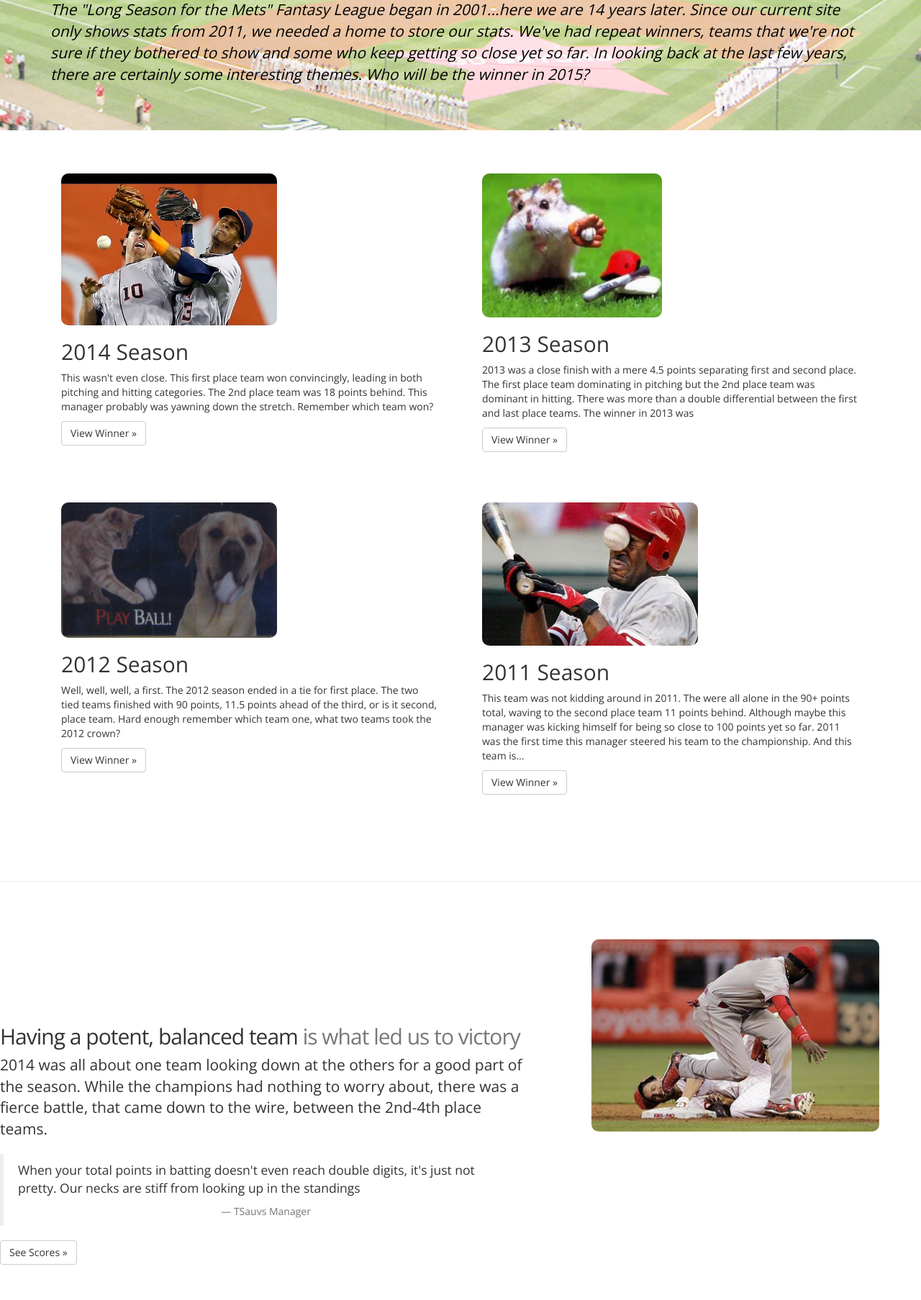
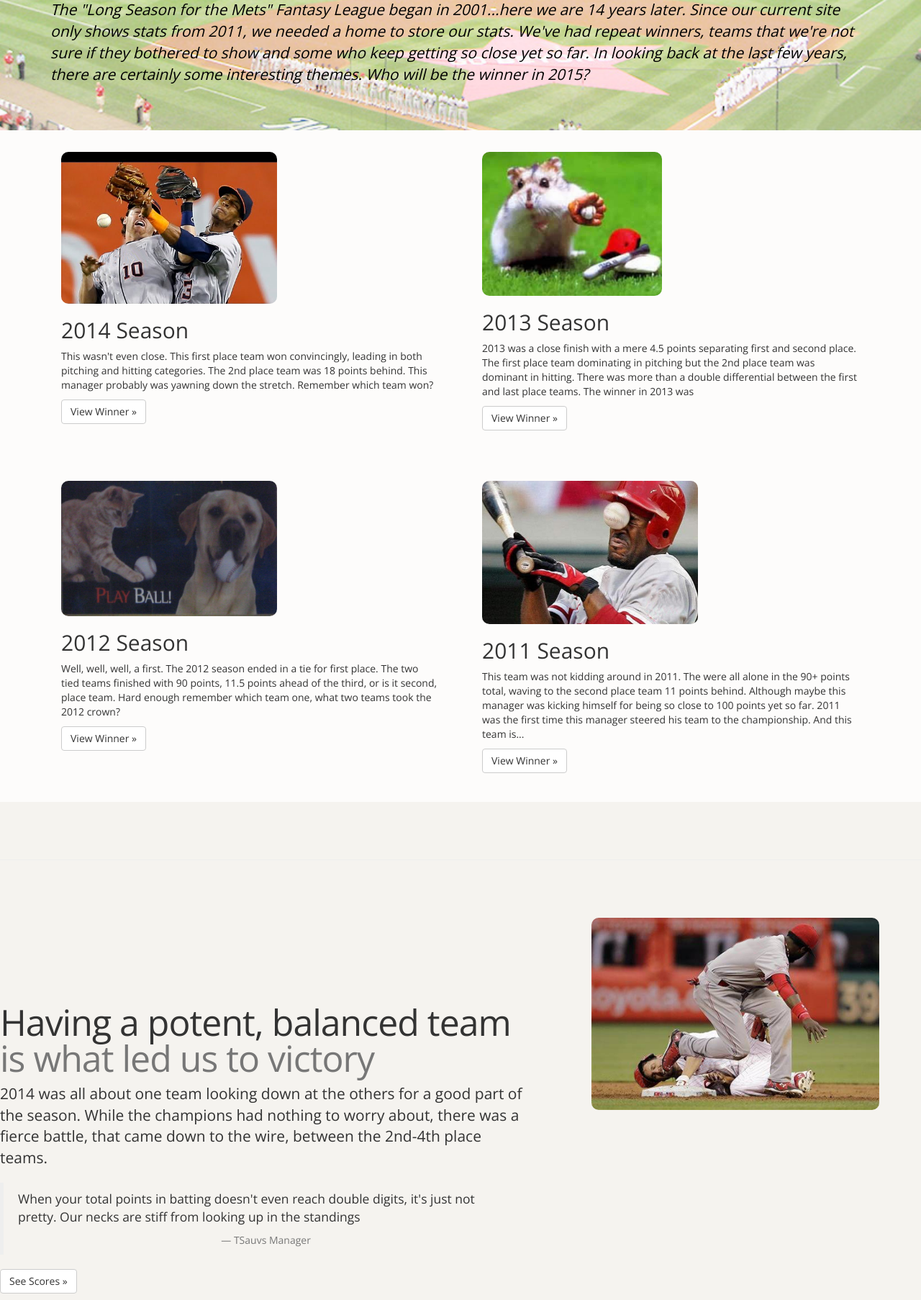
Before and after one commit to sherigr/LeaguerBoard, a PHP site: page / in a window 1280 px wide. Shown: the part 199-2005 px from the top of the page at 72% size. Run offline with PHP 8.4, Linux system fonts and the light colour scheme; some libraries are stand-ins or nearby versions.

Commit message:
Seasons event lister added Winners added Some styling update

```diff
--- a/css/style.css
+++ b/css/style.css
@@ -9,6 +9,7 @@
 	font-family: 'Open Sans', sans-serif;
 	font-size: 14px;
 	font-weight: 400;
+  background-color: #F5F3EF;
 }
 
 h1,
@@ -144,20 +145,31 @@
     padding: 15px;
 }
 
-/* Container
+/* Seasons Container
 --------------------------------------------*/
 /*.container {
   padding-top: 20px;
 }*/
+#seasons {
+  /*background-color: #EFEBE5;*/
+  background-color: #FDFCFB;
+  margin-top: -30px;
+}
 
+.winner {
+  color: #540f0f;
+  font-size: 20px;
+  font-weight: 700;
+}
 
 
 /* Featurettes
 --------------------------------------------- */
-hr .featurette-divider {
+hr.featurette-divider {
   background-color: #666666;
   color: #666666;
 }
+
 .featurette-divider {
   margin: 80px 0; /* Space out the Bootstrap <hr> more */
 }
@@ -173,11 +185,23 @@
 .img-responsive, .thumbnail a>img, .thumbnail>img {
 	border-radius: 10px;
 }
+
+.col-md-7 .left {
+  margin-right: 10px;
+}
 /* --------------------------------------------- */
 
 
 footer {
 	text-align: center;
+}
+
+footer#footer {
+/*  background-color: #2D3E30;
+  border-color: #2D3E30;*/
+  color: #2D3E30;
+  text-align: center;
+  padding: 20px;
 }
 
 
@@ -221,7 +245,9 @@
   }
 }
 
-@media (min-width: 768px )
+@media (min-width: 768px ) {
+
+}
 
 
 @media (min-width: 768px) {
--- a/index.html
+++ b/index.html
@@ -14,7 +14,6 @@
     <!-- Bootstrap core CSS -->
     <link href="css/bootstrap.min.css" rel="stylesheet">
     <!-- Custom styles for this template -->
-    <link href="css/jumbotron.css" rel="stylesheet">
     <!-- Additional Styles -->
     <link href="css/font-awesome.min.css" rel="stylesheet">
     <link href="css/prettyPhoto.css" rel="stylesheet" type="text/css"> <link href='http://fonts.googleapis.com/css?family=Open+Sans:700,300,400' rel='stylesheet' type='text/css'>
@@ -67,7 +66,7 @@
         <!-- <p><a class="btn btn-primary btn-lg" href="#" role="button">Who will win 2015? &raquo;</a></p> -->
       </div>
     </div>
-
+    <div id="seasons">
       <div class="container">
         <!-- Example row of columns -->
         <div class="row">
@@ -75,37 +74,37 @@
             <img src="img/oops.png" alt="..." class="img-rounded img-responsive" height="300" width="300">
             <h2>2014 Season</h2>
             <p>This wasn't even close. This first place team won convincingly, leading in both pitching and hitting categories. The 2nd place team was 18 points behind. This manager probably was yawning down the stretch. Remember which team won? </p>
-          <p><a class="btn btn-default" href="#" role="button">View Winner &raquo;</a></p>
+              <p><button class="btn btn-default" type="submit">View Winner &raquo;</button><span class="winner">Winner: Pit Bulls</span></p>
           </div> <!-- col md 6 -->
           <div class="col-md-6">
             <img src="img/hamster.jpg" alt="..." class="img-rounded img-responsive" height="150" width="250">
             <h2>2013 Season</h2>
             <p>2013 was a close finish with a mere 4.5 points separating first and second place. The first place team dominating in pitching but the 2nd place team was dominant in hitting. There was more than a double differential between the first and last place teams. The winner in 2013 was </p>
-          <p><a class="btn btn-default" href="#" role="button">View Winner &raquo;</a></p>
+            <p><button class="btn btn-default" type="submit">View Winner &raquo;</button><span class="winner">Winner: Stanton and Deliver</span></p>
           </div> <!-- col md 6 -->
           <div class="col-md-6">
             <img src="img/playball2.png" alt="..." class="img-rounded img-responsive" height="280" width="300">
             <h2>2012 Season</h2>
             <p>Well, well, well, a first. The 2012 season ended in a tie for first place. The two tied teams finished with 90 points, 11.5 points ahead of the third, or is it second, place team. Hard enough remember which team one, what two teams took the 2012 crown?</p>
-          <p><a class="btn btn-default" href="#" role="button">View Winner &raquo;</a></p>
+            <p><button class="btn btn-default" type="submit">View Winner &raquo;</button><span class="winner">Winner: The Good, The Bad, and The Ugla</span></p>
           </div> <!-- col md 6 -->
           <div class="col-md-6">
             <img src="img/face.png" alt="..." class="img-rounded img-responsive" height="300" width="300">
             <h2>2011 Season</h2>
             <p>This team was not kidding around in 2011. The were all alone in the 90+ points total, waving to the second place team 11 points behind. Although maybe this manager was kicking himself for being so close to 100 points yet so far. 2011 was the first time this manager steered his team to the championship. And this team is... </p>
-          <p><a class="btn btn-default" href="#" role="button">View Winner &raquo;</a></p>
+            <p><button class="btn btn-default" type="submit">View Winner &raquo;</button><span class="winner">Some Crying in Baseball</span></p>
           </div> <!-- col md 6 -->
         </div> <!-- row -->
 
-   <!--    <hr> -->
       </div> <!-- container -->
+  </div> <!-- seasons -->
 
       <!-- START THE FEATURETTES -->
 
       <hr class="featurette-divider">
 
       <div class="row featurette">
-        <div class="col-md-7">
+        <div class="col-md-7 left">
           <h2 class="featurette-heading">Having a potent, balanced team <span class="text-muted">is what led us to victory</span></h2>
           <p class="lead">2014 was all about one team looking down at the others for a good part of the season. While the champions had nothing to worry about, there was a fierce battle, that came down to the wire, between the 2nd-4th place teams.</p>
 
@@ -158,6 +157,8 @@
         </div> <!-- col-md-7 -->
       </div> <!-- row featurette -->
 
+      <hr class="featurette-divider">
+
       <div class="row featurette">
         <div class="col-md-7 col-md-push-5">
           <h2 class="featurette-heading">It was a battle for the top <span class="text-muted">but pitching prevailed over hitting.</span></h2>
@@ -180,7 +181,7 @@
 
       <!-- /END THE FEATURETTES -->
 
-      <footer>
+      <footer id="footer">
         <p>&copy; Leaguer Board / Long Season Mets 2015</p>
       </footer>
     </div> <!-- /container -->
--- a/js/script.js
+++ b/js/script.js
@@ -1,3 +1,13 @@
 $(function() {
 
+
+
+//Seasons/Winner event listener
+$('.winner').hide();
+  $('button').click(function() {
+  	$(this).siblings('.winner').show();
+  	$(this).remove();
+  });
+
+
 });
```
Lines whose indentation alone changed are shown as unchanged.
